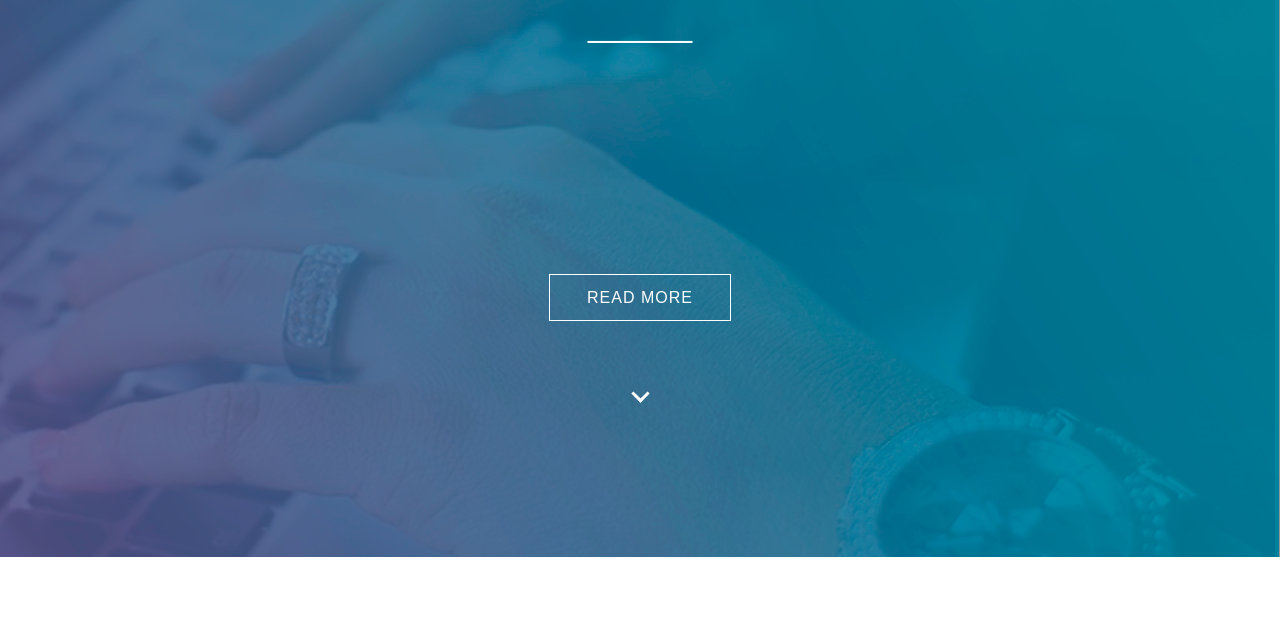
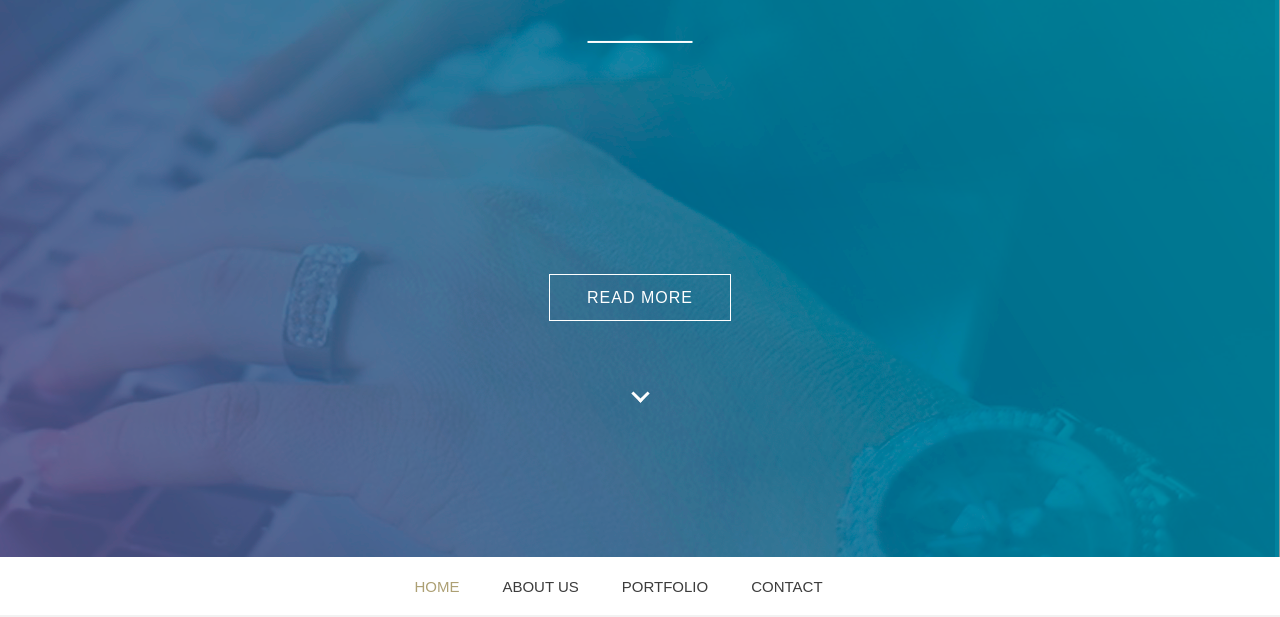
Before and after one commit to ValeriiZhorniak/Portfolio-BEM, a plain HTML site: page index.html in a window 1280 px wide. Shown: the part 523-1140 px from the top of the page. Before the commit the page ends 1080 px from the top, so only its background shows below. Drawn offline with Linux system fonts and the light colour scheme.

Commit message:
navigation

```diff
--- a/css/style.css
+++ b/css/style.css
@@ -9,6 +9,9 @@
 }
 .conteiner{
     margin: 0 auto;
+}
+a{
+    text-decoration: none;
 }
 
 /*header*/
@@ -86,3 +89,27 @@
 }
 
 /*navigation*/
+.nav__list{
+    width: 100%;
+    height: 58px;
+    font-family: Arial, Helvetica, sans-serif;
+    display: flex;
+    flex-direction: row;
+    justify-content: center;
+    align-items: center;
+}
+.nav__item{
+    color: #3c3c3c;
+    font-size: 15px;
+    margin-right: 43px;
+}
+.nav__item_active{
+    color: #ada074;
+    font-size: 15px;
+    margin-right: 43px;
+}
+.line{
+    width: 100%;
+    border: 1px solid#f2f2f2;
+}
+/*about*/
--- a/index.html
+++ b/index.html
@@ -25,6 +25,16 @@
             </div>
         </header>
 
+        <nav class="nav">
+            <div class="nav__list">
+                <a href="#" class="nav__item_active">HOME</a>
+                <a href="#" class="nav__item">ABOUT US</a>
+                <a href="#" class="nav__item">PORTFOLIO</a>
+                <a href="#" class="nav__item">CONTACT</a>
+        </nav>
+
+        <div class="line"></div>
+
     </div>
 </body>
 
```
